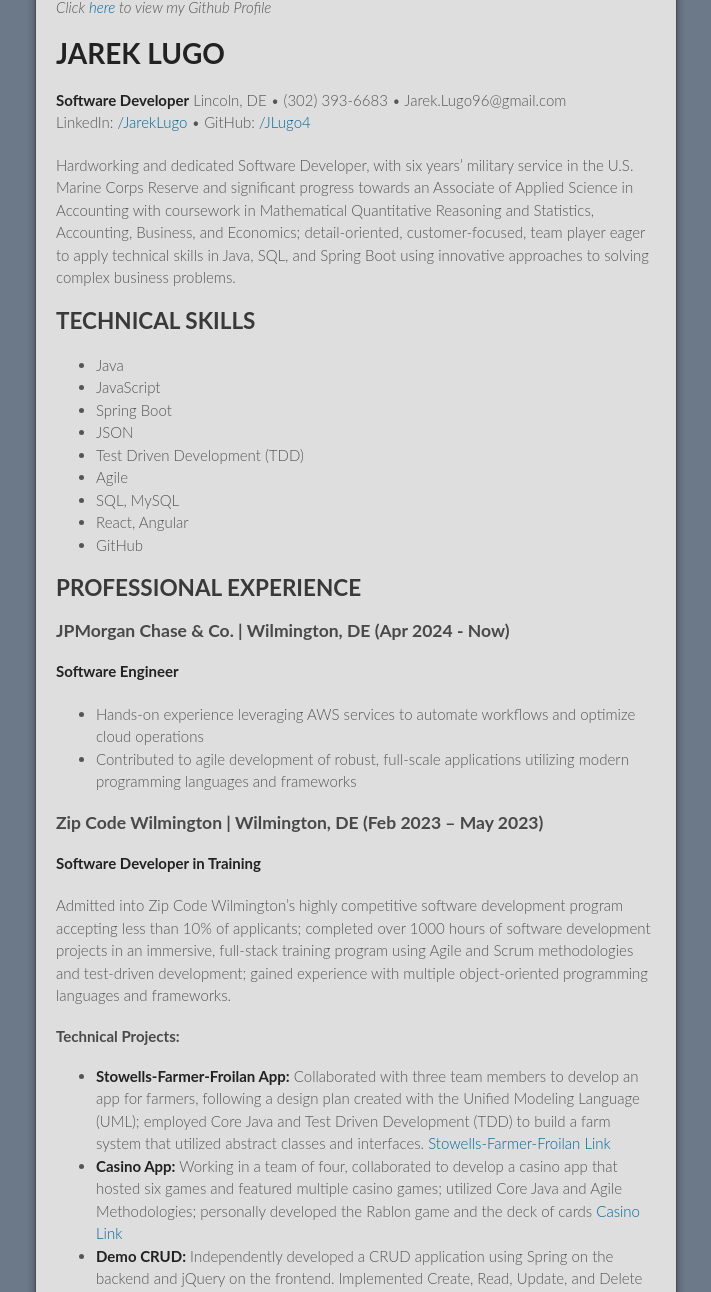
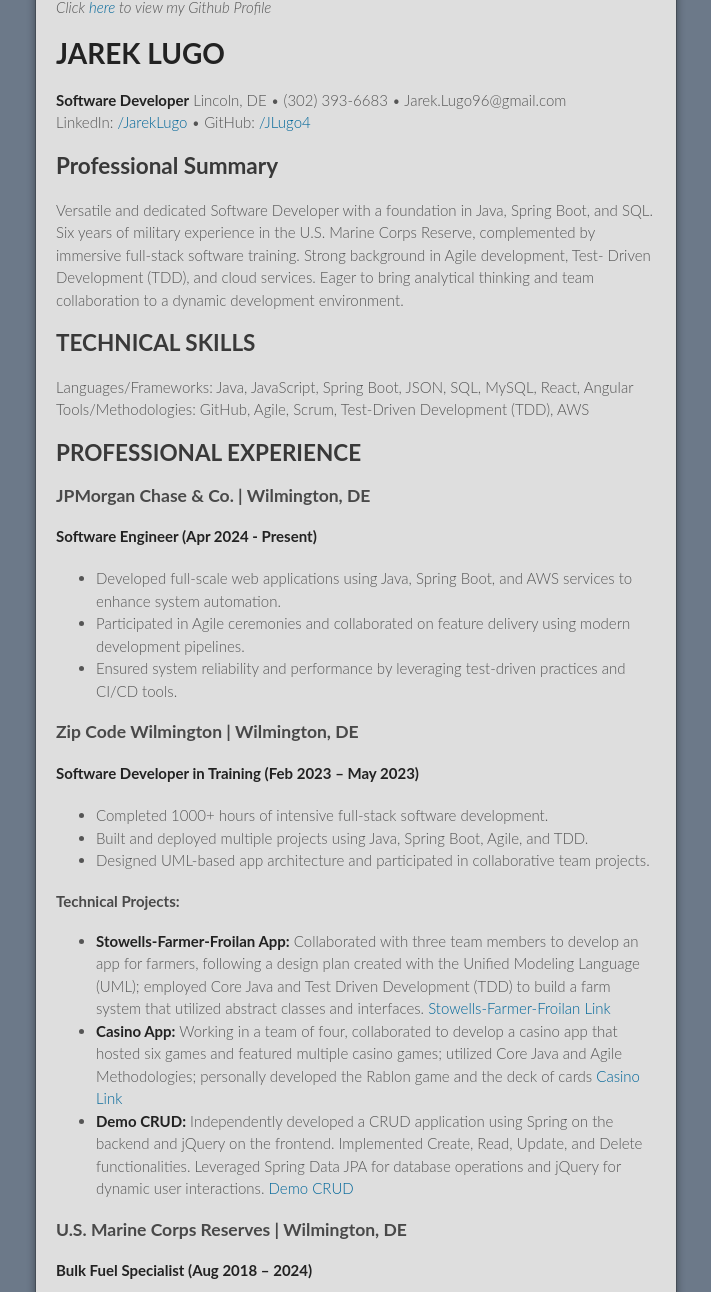
Before and after one commit to JLugo4/JLugo4, a Jekyll site: the page built from index.md, in a window 1280 px wide and 1400 px high, scrolled down 240 px, cut to the strip 108-1400 px from the top of the window. Shown: the whole strip, without its empty margins (284-995 px from the left). Built offline with Jekyll 4.4.1, drawn with Linux system fonts in a browser that asks for light colours; our own code applies the rules of GitHub Pages for plain Markdown files; the repository's description, which GitHub fills in, is left out; some of the changed text lies outside the part shown.

Commit message:
Resume update 20250422

```diff
--- a/index.md
+++ b/index.md
@@ -27,30 +27,32 @@ _Click [here](https://github.com/{{ username }}) to view my Github Profile_
 Lincoln, DE • (302) 393-6683 • Jarek.Lugo96@gmail.com
 LinkedIn: [/JarekLugo](https://www.linkedin.com/in/JarekLugo) • GitHub: [/JLugo4](https://github.com/JLugo4)
 
-Hardworking and dedicated Software Developer, with six years’ military service in the U.S. Marine Corps Reserve and significant progress towards an Associate of Applied Science in Accounting with coursework in Mathematical Quantitative Reasoning and Statistics, Accounting, Business, and Economics; detail-oriented, customer-focused, team player eager to apply technical skills in Java, SQL, and Spring Boot using innovative approaches to solving complex business problems.
+## Professional Summary
+Versatile and dedicated Software Developer with a foundation in Java, Spring Boot, and SQL.
+Six years of military experience in the U.S. Marine Corps Reserve, complemented by
+immersive full-stack software training. Strong background in Agile development, Test-
+Driven Development (TDD), and cloud services. Eager to bring analytical thinking and team
+collaboration to a dynamic development environment.
 
 ## TECHNICAL SKILLS
-- Java
-- JavaScript
-- Spring Boot
-- JSON
-- Test Driven Development (TDD)
-- Agile
-- SQL, MySQL
-- React, Angular
-- GitHub
+Languages/Frameworks: Java, JavaScript, Spring Boot, JSON, SQL, MySQL, React, Angular
+Tools/Methodologies: GitHub, Agile, Scrum, Test-Driven Development (TDD), AWS
 
 ## PROFESSIONAL EXPERIENCE
+### JPMorgan Chase & Co. | Wilmington, DE
+**Software Engineer (Apr 2024 - Present)**
+- Developed full-scale web applications using Java, Spring Boot, and AWS services to
+  enhance system automation.
+- Participated in Agile ceremonies and collaborated on feature delivery using modern
+  development pipelines.
+- Ensured system reliability and performance by leveraging test-driven practices and CI/CD
+  tools.
 
-### JPMorgan Chase & Co. | Wilmington, DE (Apr 2024 - Now)
-**Software Engineer**
-- Hands-on experience leveraging AWS services to automate workflows and optimize cloud operations
-- Contributed to agile development of robust, full-scale applications utilizing modern programming languages and frameworks
-
-### Zip Code Wilmington | Wilmington, DE (Feb 2023 – May 2023)
-**Software Developer in Training**
-
-Admitted into Zip Code Wilmington’s highly competitive software development program accepting less than 10% of applicants; completed over 1000 hours of software development projects in an immersive, full-stack training program using Agile and Scrum methodologies and test-driven development; gained experience with multiple object-oriented programming languages and frameworks.
+### Zip Code Wilmington | Wilmington, DE
+**Software Developer in Training (Feb 2023 – May 2023)**
+- Completed 1000+ hours of intensive full-stack software development.
+- Built and deployed multiple projects using Java, Spring Boot, Agile, and TDD.
+- Designed UML-based app architecture and participated in collaborative team projects.
 
 #### Technical Projects:
 - **Stowells-Farmer-Froilan App:**
@@ -60,34 +62,34 @@ Admitted into Zip Code Wilmington’s highly competitive software development pr
 - **Demo CRUD:**
   Independently developed a CRUD application using Spring on the backend and jQuery on the frontend. Implemented Create, Read, Update, and Delete functionalities. Leveraged Spring Data JPA for database operations and jQuery for dynamic user interactions. [Demo CRUD](https://github.com/JLugo4/demoCrud)
 
-### U.S. Marine Corps Reserves | Wilmington, DE (Aug 2018 – 2024)
-**Bulk Fuel Specialist**
+### U.S. Marine Corps Reserves | Wilmington, DE
+**Bulk Fuel Specialist (Aug 2018 – 2024)**
 - U.S. Marine Corps Sergeant (E-5) assigned to install, operate, maintain, and repair fuel handling units and equipment as well as test petroleum products to evaluate the quality used in military vehicles.
 - Awarded Meritorious Mast for excellent performance; serving as head of the security detail, conducted a comprehensive training session on defensive position preparation for all participating U.S. Marine Reservists while also assisting with the construction of fuel distribution systems leading up to dispensing sixty thousand gallons throughout the week.
 
-### Bayline Construction | Georgetown, DE (May 2022 – Feb 2023)
-**Groundsman**
+### Bayline Construction | Georgetown, DE
+**Groundsman (May 2022 – Feb 2023)**
 - Properly and safely climbed telephone transmission and distribution poles to perform maintenance which is a difficult and dangerous skill to learn and execute maintenance at 40-60 feet above ground; expertly prepared and maintained line trucks for transportation; proficient in excavation to install poles and conduit for wire pulling.
 - During a project in Laurel, Delaware, completed 118 transmission and crossarm changes, along with 11 pole changes, for a total of $1.35 million.
 
-### Fish Window Cleaning | Milford, DE (Nov 2020 – Nov 2021)
-**Window Cleaner**
+### Fish Window Cleaning | Milford, DE
+**Window Cleaner (Nov 2020 – Nov 2021)**
 - Washed windows manually with a high-powered washing system; managed worksites and kept projects on schedule; identified major repairs and maintenance needs; established rapport with clients and maintained excellent customer relationships.
 - Received the Silver Shark Award for achieving over $1000 in commissions within one week.
 
-### Fishers’ Popcorn | Rehoboth, DE (June 2019 – May 2022)
-**Sales Associate (Popcorn Maker)**
+### Fishers’ Popcorn | Rehoboth, DE
+**Sales Associate(Popcorn Maker) (June 2019 – May 2022)**
 - Earned 2 raises within 3 months for consistently providing excellent customer service while operating one or more kettles, assisting co-workers with order fulfillment, and taking initiative to maintain the premise and equipment at the end of shifts.
 
 ## EDUCATION
 
-### Delaware Technical Community College | Georgetown, DE (June 2020 - December 2022)
-**Progress towards A.A.S., Accounting (Completed 36 of 62 credits towards degree)**
+### Delaware Technical Community College | Georgetown, DE
+**Progress towards A.A.S., Accounting (Completed 36 of 62 credits towards degree) (June 2020 - December 2022)**
 - Relevant Coursework: Introduction to Computers and Applications, Mathematical Quantitative Reasoning and Statistics, Accounting, Business, and Economics.
 - Awards: Accounting I Course – Comprehensive Problem Excellence (2021)
 
-### York College of Pennsylvania | York, PA (Aug 2015 – May 2017)
-**Progress towards B.A., History (Completed 48 of 120 credits towards degree)**
+### York College of Pennsylvania | York, PA
+**Progress towards B.A., History (Completed 48 of 120 credits towards degree) (Aug 2015 – May 2017)**
 - Relevant Coursework: Introduction to IT, Contemporary Mathematics
 
 ### JPMorgan Chase & Co.
```
